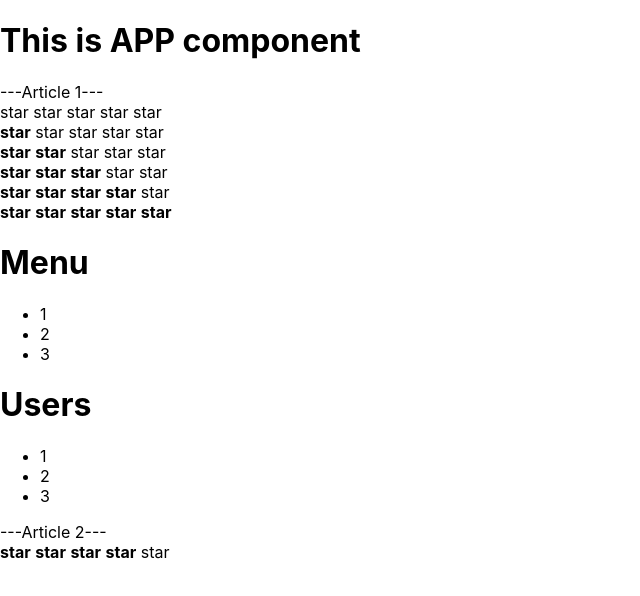
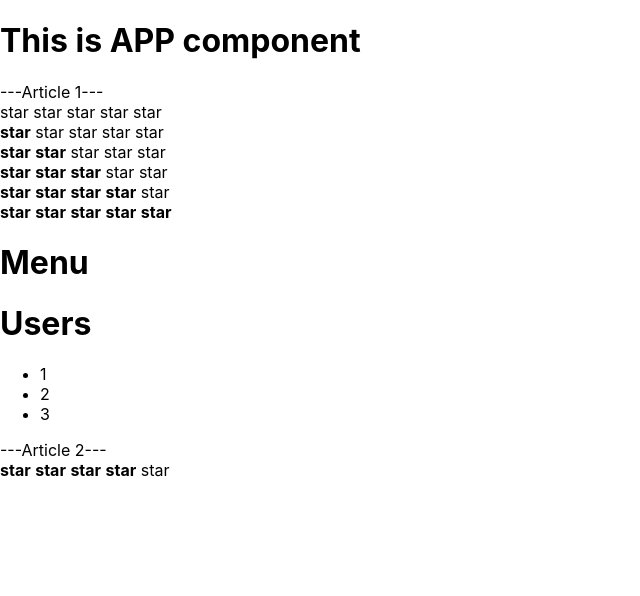
Before and after one commit to igor-minaev/react-podrobno, a React (Create React App) app: page / in a window 1280 px wide. Shown: the top 596 px of the page, without its empty margins (0-640 px from the left). Built offline with nearby package versions, Linux system fonts and the light colour scheme.

Commit message:
propstype

```diff
--- a/src/App.tsx
+++ b/src/App.tsx
@@ -21,8 +21,8 @@ function App() {
             <Rating value={3}/>
             <Rating value={4}/>
             <Rating value={5}/>
-            <Accordion titleValue={'Menu'}/>
-            <Accordion titleValue={'Users'}/>
+            <Accordion titleValue={'Menu'} collapsed={true}/>
+            <Accordion titleValue={'Users'} collapsed={false}/>
             ---Article 2---
             <Rating value={4}/>
         </div>
--- a/src/components/Accordion/Accordion.tsx
+++ b/src/components/Accordion/Accordion.tsx
@@ -2,16 +2,27 @@ import React from 'react';
 
 type AccordionPropsType = {
     titleValue: string
+    collapsed: boolean
 }
 
 export const Accordion = (props: AccordionPropsType) => {
     console.log('Accordion rendering')
+
+    if (props.collapsed) {
+        return (
+            <div>
+                <AccordionTitle title={props.titleValue}/>
+            </div>
+        )
+    } else {
         return (
             <div>
                 <AccordionTitle title={props.titleValue}/>
                 <AccordionBody/>
             </div>
         )
+    }
+
 }
 
 type AccordionTitlePropsType = {
@@ -23,6 +34,7 @@ function AccordionTitle(props: AccordionTitlePropsType) {
     return <h1>{props.title}</h1>
 }
 
+
 function AccordionBody() {
     console.log('AccordionBody rendering')
     return (
```
Lines whose indentation alone changed are shown as unchanged.
